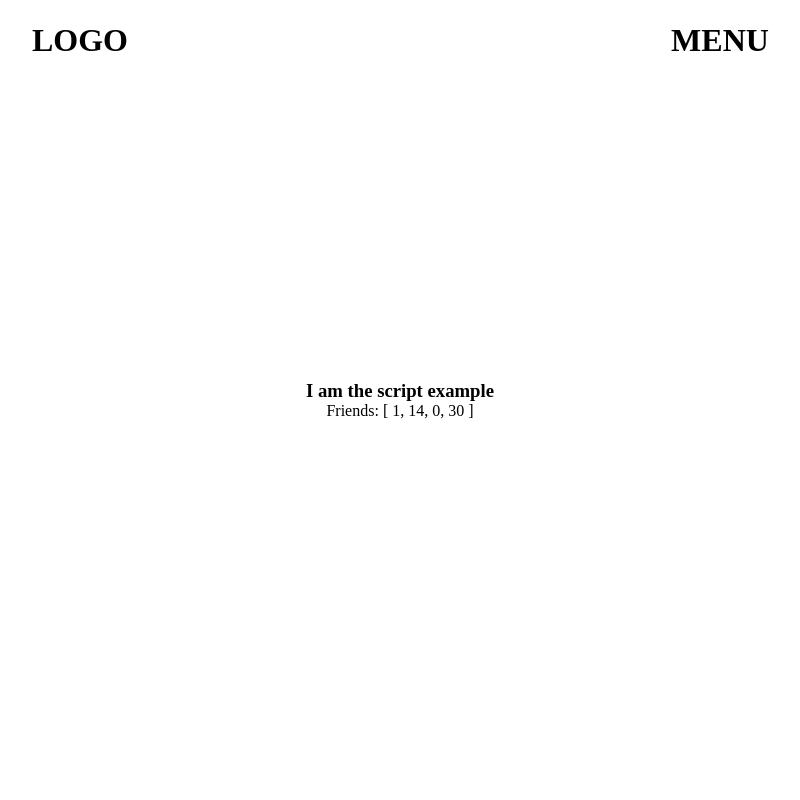
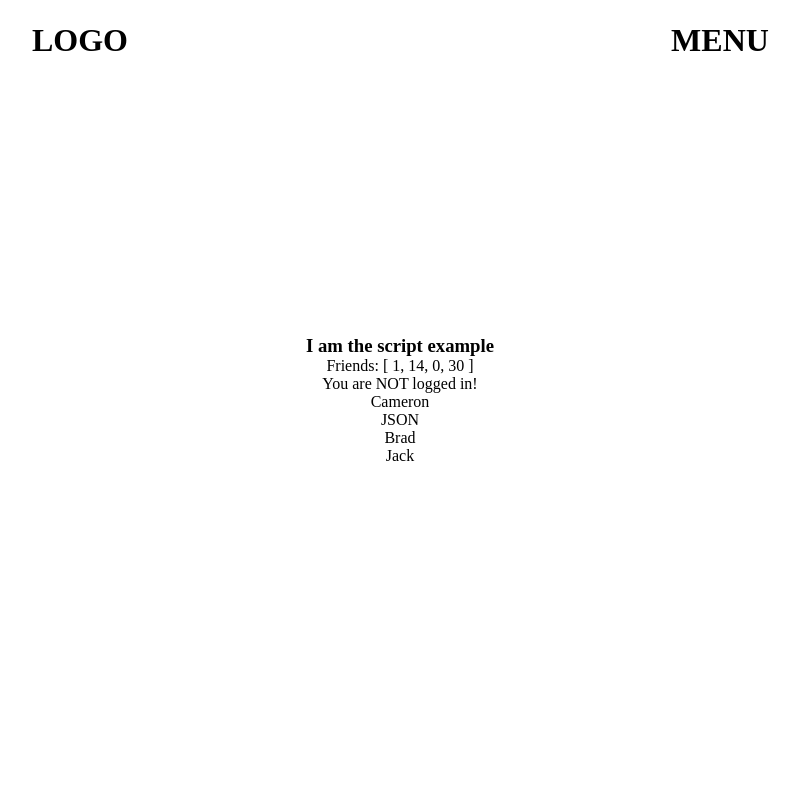
Before and after one commit to Cameron-Ord/VUE_JS_CHECK, a Vue app: page / in a window 1280 px wide. Shown: the top 800 px of the page, without its empty margins (240-1040 px from the left). Built offline with nearby package versions, Linux system fonts and the light colour scheme.

Commit message:
i did it

```diff
--- a/src/components/ScriptExample.vue
+++ b/src/components/ScriptExample.vue
@@ -9,9 +9,9 @@
 
             <p v-if="logged_in === true">You are logged in</p>
 
-            <p></p>
+            <p v-else>You are NOT logged in!</p>
 
-            <p></p>
+            <p v-for="(tweet, counter) in tweets" :key="counter">{{ tweet }}</p>
         </div>
 
     </span>
@@ -28,7 +28,7 @@
 
         data() {
             return {
-                names: [`Cameron`, `JSON`, `Brad`, `Jack`],
+                tweets: [`Cameron`, `JSON`, `Brad`, `Jack`],
 
                 num_friends: [1, 14, 0, 30],
 
--- a/vue.config.js
+++ b/vue.config.js
@@ -1,4 +1,7 @@
 const { defineConfig } = require('@vue/cli-service')
 module.exports = defineConfig({
-  transpileDependencies: true
+  transpileDependencies: true,
+  configureWebpack: {
+    devtool: `source_map`
+  }
 })
```
